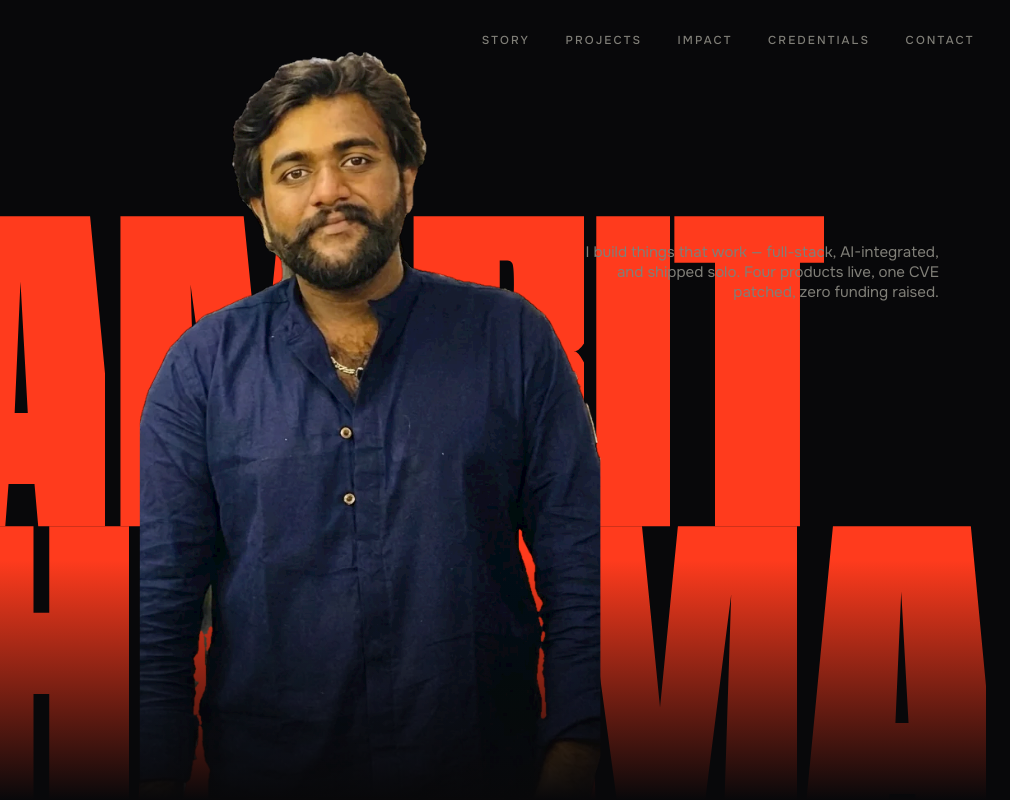
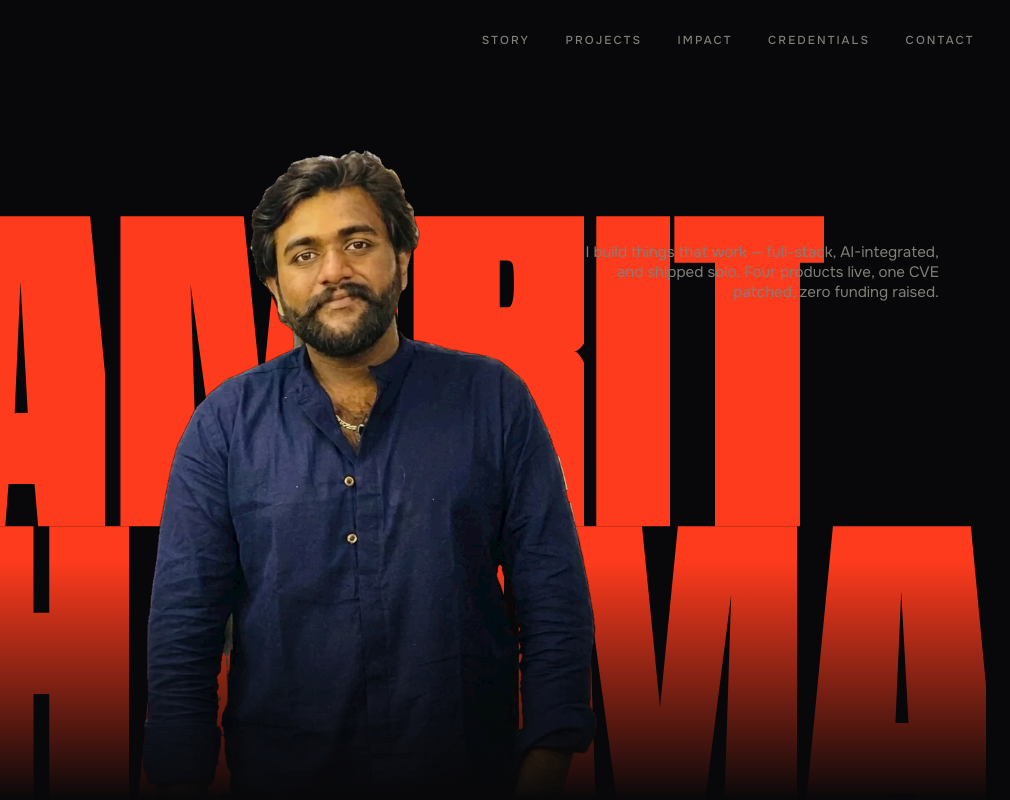
Before and after one commit to amritsharma2409-jpg/PORTFOLIO-, a plain HTML site: page index.html in a window 1280 px wide. Shown: the top 800 px of the page, 270-1280 px from the left. Drawn offline with nearby package versions, Linux system fonts and the light colour scheme.

Commit message:
Modify hero portrait dimensions and styles
Adjusted hero portrait dimensions and added overflow styles.

```diff
--- a/index.html
+++ b/index.html
@@ -289,7 +289,7 @@ html.cursor-hover .cursor-dot{opacity:0;}
 
 .hero-portrait-wrap{
   position:absolute;z-index:20;bottom:0;left:50%;transform:translateX(-50%);
-  height:94vh;height:94svh;width:80vw;pointer-events:none;
+  height:88vh;height:88svh;width:80vw;pointer-events:none;
 }
 @media (min-width:640px){.hero-portrait-wrap{width:48vw;}}
 @media (min-width:1024px){.hero-portrait-wrap{width:36vw;}}
@@ -299,6 +299,8 @@ html.cursor-hover .cursor-dot{opacity:0;}
 .hero-portrait img{
   position:absolute;inset:0;width:100%;height:100%;object-fit:contain;object-position:center bottom;
 }
+.liquid.hero-portrait{overflow:visible;}
+.liquid.hero-portrait img{object-fit:contain;object-position:center bottom;}
 
 .hero-gradient-base{
   position:absolute;inset-inline:0;bottom:0;z-index:20;height:30vh;
```
